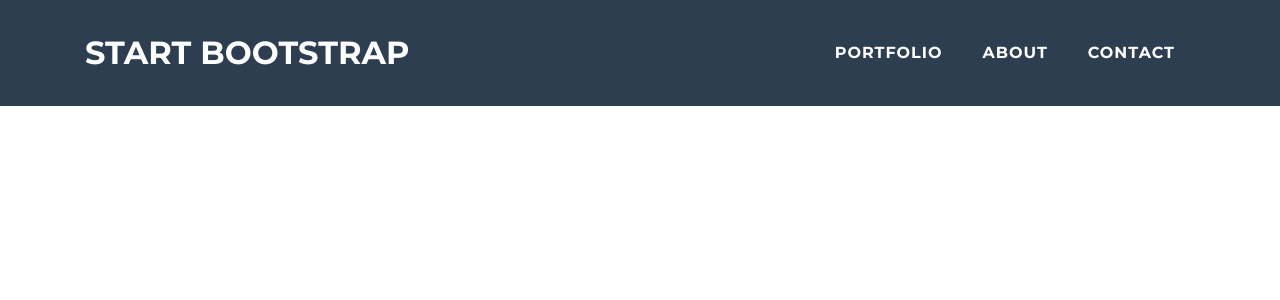
After one commit to Majda96/wordpressdev, a WordPress theme: the page made by header.php in a window 1280 px wide. The commit adds this page. Shown: the top 300 px of the page. Run offline with PHP 8.4 and a stand-in for WordPress, Linux system fonts and the light colour scheme; the site name, menu and one post (Sample post) are stand-ins, and other content is empty; style sheets or scripts are compiled from the project's sources.

```diff
--- /dev/null
+++ b/header.php
@@ -0,0 +1,45 @@
+<!DOCTYPE html>
+<html lang="en">
+
+<head>
+
+  <meta charset="utf-8">
+  <meta name="viewport" content="width=device-width, initial-scale=1, shrink-to-fit=no">
+  <meta name="description" content="">
+  <meta name="author" content="">
+  <title>Freelancer - Start Bootstrap Theme</title>
+  <!-- Bootstrap core CSS -->
+  <link href="http://localhost:8080/wp-content/themes/coding-theme/vendor/bootstrap/css/bootstrap.min.css" rel="stylesheet">
+  <!-- Custom fonts for this template -->
+  <link href="http://localhost:8080/wp-content/themes/coding-theme/vendor/fontawesome-free/css/all.min.css" rel="stylesheet" type="text/css">
+  <link href="https://fonts.googleapis.com/css?family=Montserrat:400,700" rel="stylesheet" type="text/css">
+  <link href="https://fonts.googleapis.com/css?family=Lato:400,700,400italic,700italic" rel="stylesheet" type="text/css">
+  <!-- Plugin CSS -->
+  <link href="http://localhost:8080/wp-content/themes/coding-theme/vendor/magnific-popup/magnific-popup.css" rel="stylesheet" type="text/css">
+  <!-- Custom styles for this template -->
+  <link href="http://localhost:8080/wp-content/themes/coding-theme/css/freelancer.min.css" rel="stylesheet">
+</head>
+<body id="page-top">
+  <!-- Navigation -->
+  <nav class="navbar navbar-expand-lg bg-secondary fixed-top text-uppercase" id="mainNav">
+    <div class="container">
+      <a class="navbar-brand js-scroll-trigger" href="#page-top">Start Bootstrap</a>
+      <button class="navbar-toggler navbar-toggler-right text-uppercase bg-primary text-white rounded" type="button" data-toggle="collapse" data-target="#navbarResponsive" aria-controls="navbarResponsive" aria-expanded="false" aria-label="Toggle navigation">
+        Menu
+        <i class="fas fa-bars"></i>
+      </button>
+      <div class="collapse navbar-collapse" id="navbarResponsive">
+        <ul class="navbar-nav ml-auto">
+          <li class="nav-item mx-0 mx-lg-1">
+            <a class="nav-link py-3 px-0 px-lg-3 rounded js-scroll-trigger" href="#portfolio">Portfolio</a>
+          </li>
+          <li class="nav-item mx-0 mx-lg-1">
+            <a class="nav-link py-3 px-0 px-lg-3 rounded js-scroll-trigger" href="#about">About</a>
+          </li>
+          <li class="nav-item mx-0 mx-lg-1">
+            <a class="nav-link py-3 px-0 px-lg-3 rounded js-scroll-trigger" href="#contact">Contact</a>
+          </li>
+        </ul>
+      </div>
+    </div>
+  </nav>
```
Also changed, not shown: index.php (+68 -14 lines), templates/about.php (added, +21 -0 lines), startbootstrap-freelancer-gh-pages (2)/scss/_bootstrap-overrides.scss (renamed from scss/_bootstrap-overrides.scss), startbootstrap-freelancer-gh-pages (2)/scss/_contact.scss (renamed from scss/_contact.scss), startbootstrap-freelancer-gh-pages (2)/scss/_footer.scss (renamed from scss/_footer.scss), startbootstrap-freelancer-gh-pages (2)/scss/_global.scss (renamed from scss/_global.scss), startbootstrap-freelancer-gh-pages (2)/scss/_masthead.scss (renamed from scss/_masthead.scss), startbootstrap-freelancer-gh-pages (2)/scss/_mixins.scss (renamed from scss/_mixins.scss), startbootstrap-freelancer-gh-pages (2)/scss/_navbar.scss (renamed from scss/_navbar.scss), startbootstrap-freelancer-gh-pages (2)/scss/_portfolio.scss (renamed from scss/_portfolio.scss), startbootstrap-freelancer-gh-pages (2)/scss/_variables.scss (renamed from scss/_variables.scss), startbootstrap-freelancer-gh-pages (2)/scss/freelancer.scss (renamed from scss/freelancer.scss).
